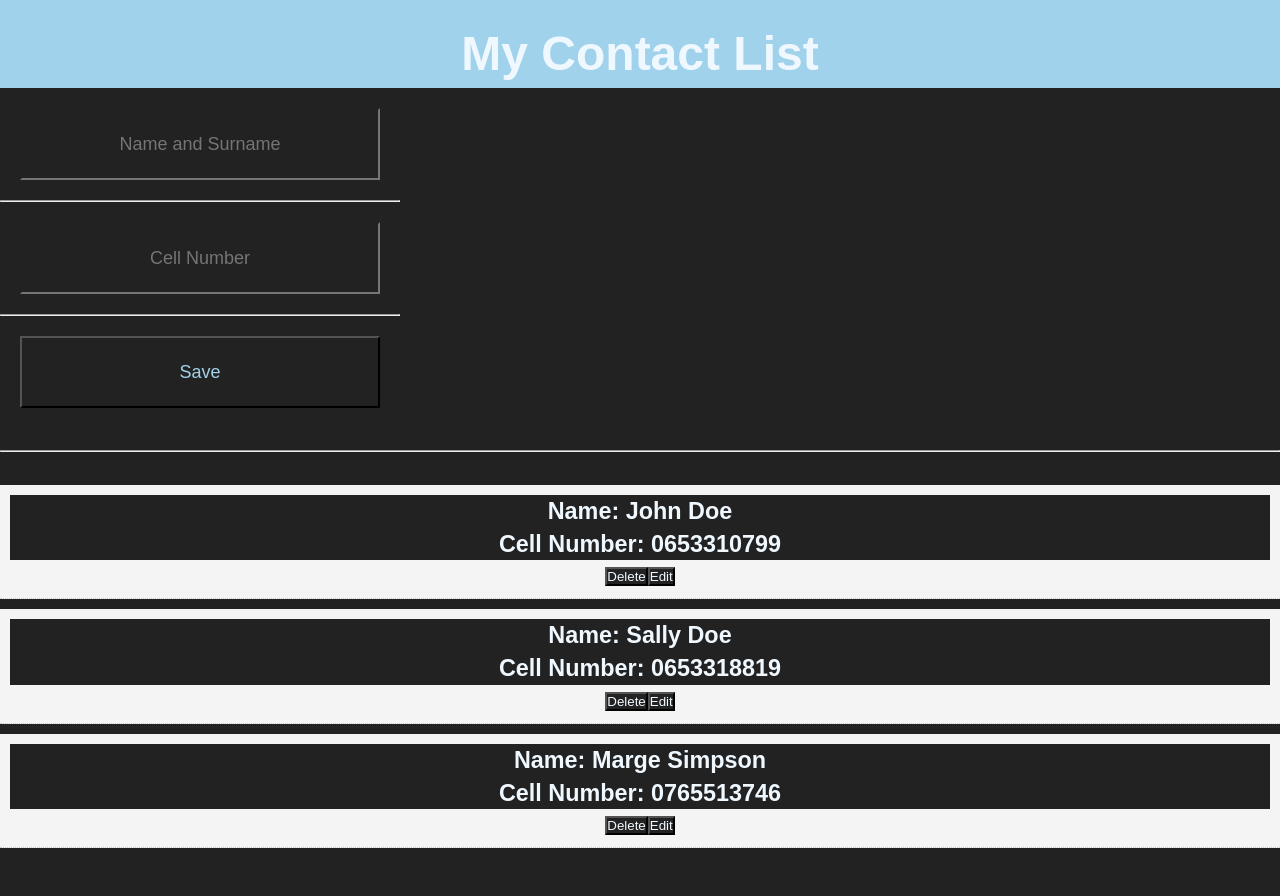
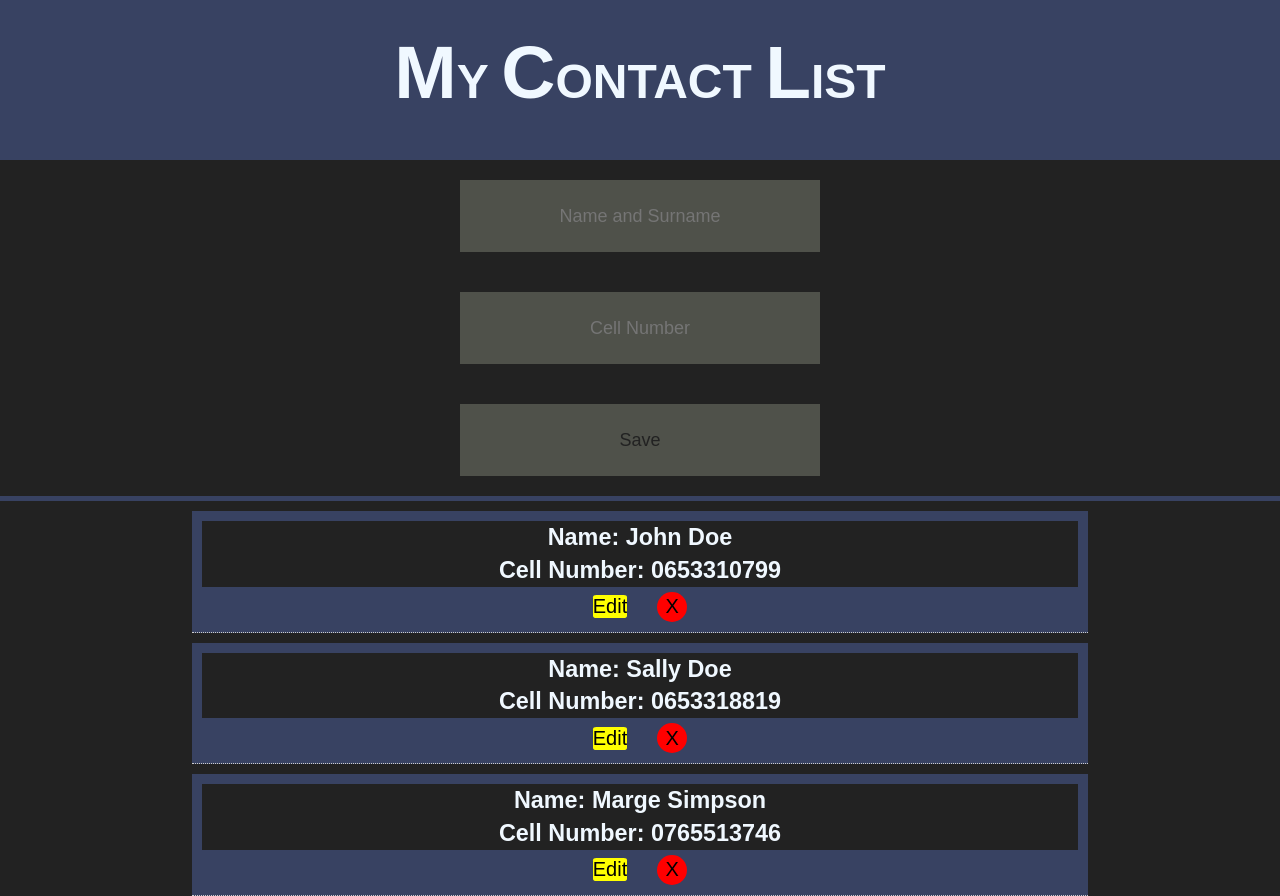
Before and after one commit to functAwesome/Vue, a Vue app in the folder contactlist/: page / in a window 1280 px wide. Before the commit the page ends 848 px from the top, so only its background shows below. Built offline with nearby package versions, Linux system fonts and the light colour scheme.

Commit message:
added the styling

```diff
--- a/contactlist/package.json
+++ b/contactlist/package.json
@@ -9,6 +9,7 @@
   },
   "dependencies": {
     "axios": "^0.20.0",
+    "bootstrap": "^4.5.2",
     "core-js": "^3.6.5",
     "uuid": "^8.3.0",
     "vue": "^2.6.11"
--- a/contactlist/src/App.vue
+++ b/contactlist/src/App.vue
@@ -2,7 +2,7 @@
   <div id="app">
     <Header />
     <EditContact v-if="isEdit" :contact="selectedContact" v-on:save-contact="SaveContact" />
-    <AddContact v-else v-on:add-contact="AddContact" /> <br> <hr> <br>
+    <AddContact v-else v-on:add-contact="AddContact" />
     <ViewContacts v-bind:Contacts="Contacts" v-on:del-contact="DeleteContact" v-on:edit-contact="EditContact" />
   </div>
 </template>
@@ -82,5 +82,12 @@ export default {
     font-family: Arial, Helvetica, sans-serif;
     line-height: 1.4;
   }
-
+  hr {
+        height: 1px;
+        background: #B5BCA5 !important;
+        border:none;
+    }
+  ViewContacts {
+    margin-top: 8%;
+  }
 </style>
--- a/contactlist/src/components/AddContact.vue
+++ b/contactlist/src/components/AddContact.vue
@@ -1,12 +1,10 @@
 <template>
-    <div class="container">
     <div id="AddContact" class="centered">
         <form @submit="AddContact">
-                <input type="text" v-model="nameandsurname" placeholder="Name and Surname"><hr>
-                <input type="text" v-model="cellnumber" placeholder="Cell Number"><hr>
+            <input type="text" v-model="nameandsurname" placeholder="Name and Surname"><br>
+            <input type="text" v-model="cellnumber" placeholder="Cell Number"><br>
             <input type="submit" value="Save">
         </form>
-        </div>
     </div>
 </template>
 
@@ -41,11 +39,13 @@ export default {
 <style scoped>
 
     #AddContact {
-        margin-left: auto;
-        margin-right: auto;
-        margin-top: 11vh;
+        width: 100%;
+        margin-top: 20vh;
         display: inline-block;
         align-items: center;
+    }
+    form {
+        text-align: center;
     }
     input {
         text-align: center;
@@ -53,6 +53,14 @@ export default {
         font-size: 18px;
         width: 20em;
         height: 4em;
-        color: #A0D2Eb;
+        color: #222222;
+        border:none;
+        background-color: rgba(181, 188, 165, 0.3);
+    }
+    hr {
+        width: 20em;
+        height: 1px;
+        background: #384262 !important;
+        border:none;
     }
 </style>
--- a/contactlist/src/components/Contacts.vue
+++ b/contactlist/src/components/Contacts.vue
@@ -1,8 +1,8 @@
 <template>
   <div id="Contacts">
     <h3>Name: {{Contacts.name}}  <br>Cell Number: {{Contacts.cellnumber}}</h3>
-      <input type="button" @click="$emit('del-contact', Contacts.id)" value="Delete">
-      <input type="button" @click="$emit('edit-contact', Contacts.id)" value="Edit">
+    <input class="edit-but" type="button" @click="$emit('edit-contact', Contacts.id)" value="Edit">
+    <input class="del-but" type="button" @click="$emit('del-contact', Contacts.id)" value="X">
   </div>
 </template>
 
@@ -20,12 +20,14 @@ export default {
 
 <style>
   #Contacts {
-        background:#f4f4f4;
+    background:#384262;
     padding:10px;
     margin-top: 10px;
     font-size: 20px;
     border-bottom:1px #ccc dotted;
     text-align: center;
+    margin-left: 15%;
+    margin-right: 15%;
   }
   .del {
     background: #ff0000;
@@ -35,4 +37,26 @@ export default {
     cursor: pointer;
     float: right;
   }
+  .del-but{
+    margin-top:5px;
+    height: 30px;
+    width: 30px;
+    border-radius: 90%;
+    background-color: red;
+    border: none;
+    color: #000;
+    font-size: 1em;
+    margin-left: 15px;
+    margin-right: 15px;
+  }
+  .edit-but{
+    border-radius: 10%;
+    border: none;
+    background-color: yellow;
+    color: black;
+    margin-top:5px;
+    font-size: 1em;
+    margin-left: 15px;
+    margin-right: 15px;
+  }
 </style>
--- a/contactlist/src/components/EditContact.vue
+++ b/contactlist/src/components/EditContact.vue
@@ -1,12 +1,10 @@
 <template>
-    <div class="container">
     <div id="EditContact" class="centered">
         <form @submit="EditContact">
             <input type="text" v-model="nameandsurname" placeholder="Name and Surname"><hr>
             <input type="text" v-model="cellnumber" placeholder="Cell Number"><hr>
             <input type="submit" value="Save">
         </form>
-        </div>
     </div>
 </template>
 
@@ -40,13 +38,15 @@ export default {
 </script>
 
 <style scoped>
-
-    #EditContact {
-        margin-left: auto;
-        margin-right: auto;
-        margin-top: 11vh;
+    #EditContact
+         {
+        width: 100%;
+        margin-top: 20vh;
         display: inline-block;
         align-items: center;
+    }
+    form {
+        text-align: center;
     }
     input {
         text-align: center;
@@ -54,6 +54,15 @@ export default {
         font-size: 18px;
         width: 20em;
         height: 4em;
-        color: #A0D2Eb;
+        color: #222222;
+        border:none;
+        background-color: rgba(181, 188, 165, 0.3);
+    }
+    hr {
+        width: 100%;
+        width: 20em;
+        height: 1px;
+        background: #384262 !important;
+        border:none;
     }
 </style>
--- a/contactlist/src/components/Header.vue
+++ b/contactlist/src/components/Header.vue
@@ -1,6 +1,6 @@
 <template>
   <div id="Header">
-      <h1>My Contact List</h1>
+      <h1><div class="s1">M</div>Y <div class="s1">C</div>ONTACT <div class="s1">L</div>IST</h1>
   </div>
 </template>
 
@@ -19,18 +19,23 @@ export default {
     h1 {
       top: 0px;
       font-size: 3em;
-        background: #A0D2Eb;
+      background: #384262;
       text-align: center;
     }
     #Header {
       position: fixed;
       width: 100%;
-        height: 11vh;
-        background: #A0D2Eb;
+      height: 20vh;
+      background: #384262;
       color: #494D5F;
       text-align: center;
       padding: 10px;
       padding-top: 20px;
       text-align: center;
     }
+    .s1 {
+      display: inline;
+      font-size: 75px;
+      background: #384262;
+    }
 </style>
--- a/contactlist/src/components/ViewContacts.vue
+++ b/contactlist/src/components/ViewContacts.vue
@@ -1,5 +1,6 @@
 <template>
   <div id="ViewContact">
+    <hr>
     <div v-bind:key="Contact.id" v-for="Contact in Contacts">
         <Contacts
         v-bind:Contacts="Contact"
@@ -23,6 +24,10 @@ export default {
 }
 </script>
 
-<style>
-
+<style scoped>
+hr {
+  border:none;
+  background: #384262 !important;
+  height: 5px;
+}
 </style>
```
Also changed, not shown: 1 other file (tests, documents, lock files or other folders). Lines whose indentation alone changed are shown as unchanged.
